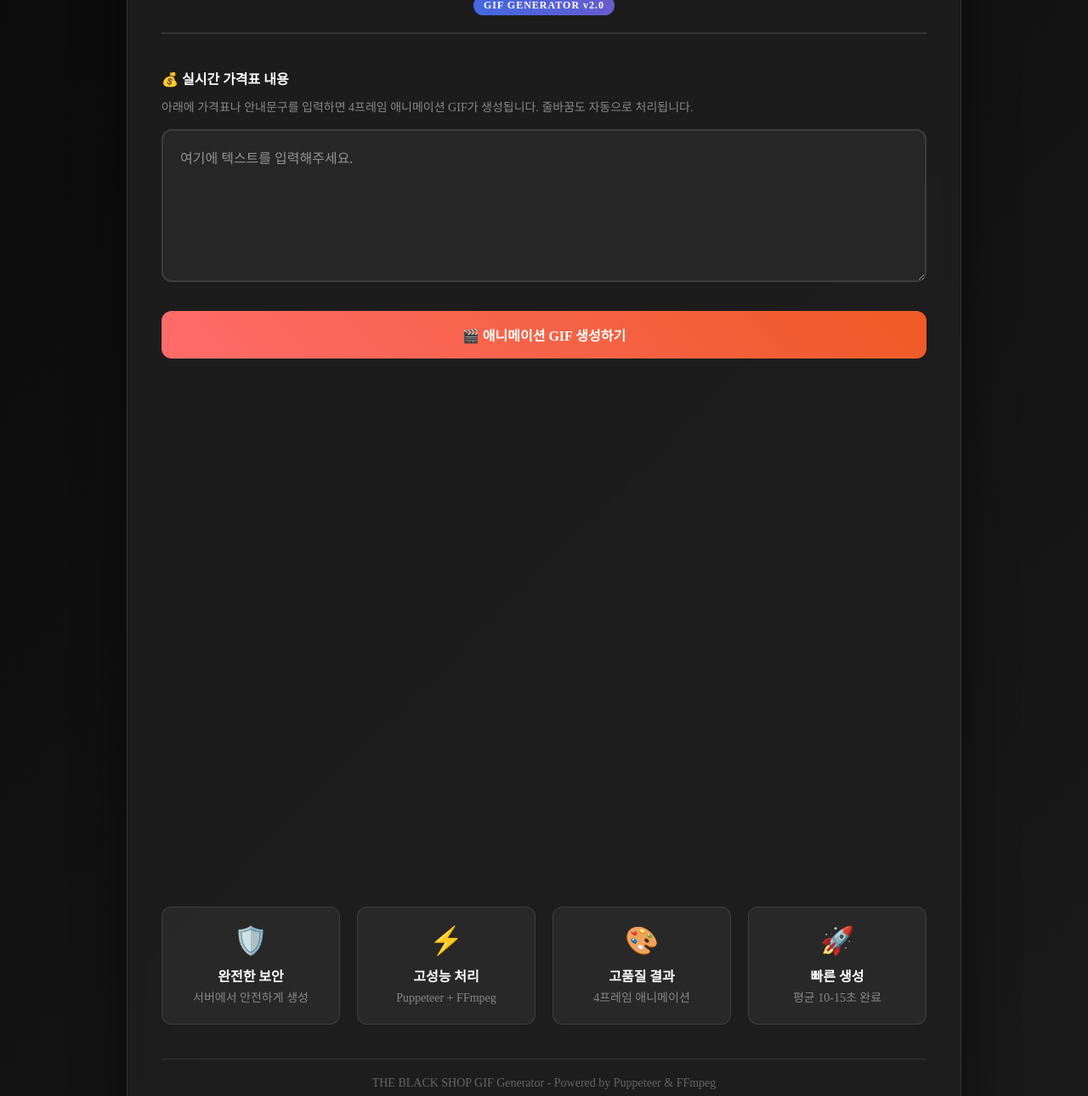
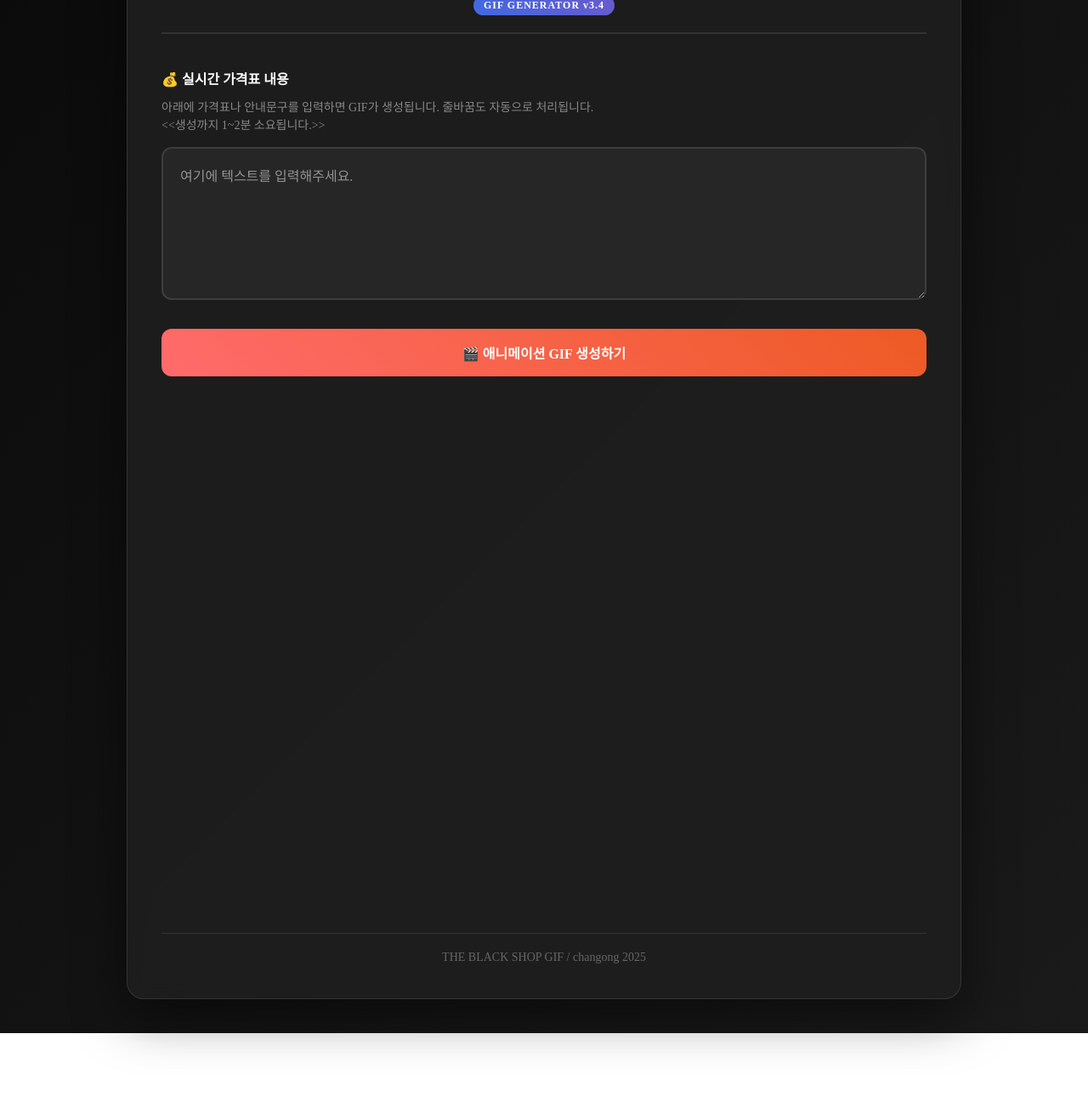
Before and after one commit to madebychangong/theblack-gif-flask, a plain HTML site: page static/theblack.html in a window 1280 px wide. Shown: the part 180-1470 px from the top of the page at 85% size. After the commit the page ends 1396 px from the top, so only its background shows below. Drawn offline with Linux system fonts and the light colour scheme.

Commit message:
Update theblack.html

```diff
--- a/static/theblack.html
+++ b/static/theblack.html
@@ -394,14 +394,14 @@
   <div class="container">
     <div class="header">
       <h1 class="brand-title">THE BLACK SHOP</h1>
-      <div class="brand-subtitle">디아블로4 전문 애니메이션 GIF 생성기</div>
-      <div class="version-badge">GIF GENERATOR v2.0</div>
+      <div class="brand-subtitle">디아블로4 더블랙샵 GIF 생성기</div>
+      <div class="version-badge">GIF GENERATOR v3.4</div>
     </div>
 
     <div class="input-section">
       <label class="input-label" for="textInput">💰 실시간 가격표 내용</label>
       <div class="input-description">
-        아래에 가격표나 안내문구를 입력하면 4프레임 애니메이션 GIF가 생성됩니다. 줄바꿈도 자동으로 처리됩니다.
+        아래에 가격표나 안내문구를 입력하면 GIF가 생성됩니다. 줄바꿈도 자동으로 처리됩니다.<br> <<생성까지 1~2분 소요됩니다.>>
       </div>
       <textarea
         id="textInput"
@@ -454,31 +454,8 @@
       </div>
     </div>
 
-    <div class="feature-grid">
-      <div class="feature-item">
-        <span class="feature-icon">🛡️</span>
-        <div class="feature-title">완전한 보안</div>
-        <div class="feature-desc">서버에서 안전하게 생성</div>
-      </div>
-      <div class="feature-item">
-        <span class="feature-icon">⚡</span>
-        <div class="feature-title">고성능 처리</div>
-        <div class="feature-desc">Puppeteer + FFmpeg</div>
-      </div>
-      <div class="feature-item">
-        <span class="feature-icon">🎨</span>
-        <div class="feature-title">고품질 결과</div>
-        <div class="feature-desc">4프레임 애니메이션</div>
-      </div>
-      <div class="feature-item">
-        <span class="feature-icon">🚀</span>
-        <div class="feature-title">빠른 생성</div>
-        <div class="feature-desc">평균 10-15초 완료</div>
-      </div>
-    </div>
-
     <div class="footer">
-      <div class="footer-text">THE BLACK SHOP GIF Generator - Powered by Puppeteer & FFmpeg</div>
+      <div class="footer-text">THE BLACK SHOP GIF / changong 2025</div>
     </div>
   </div>
 
@@ -645,7 +622,7 @@
     });
 
     // 초기 상태 메시지
-    showStatus('✨ 텍스트를 입력하고 GIF 생성 버튼을 눌러주세요!', 'loading');
+    showStatus('✨ 텍스트를 입력하고 GIF 생성 버튼을 눌러주세요!', '생성시간 1~2분');
     setTimeout(hideStatus, 3000);
   </script>
 </body>
```
